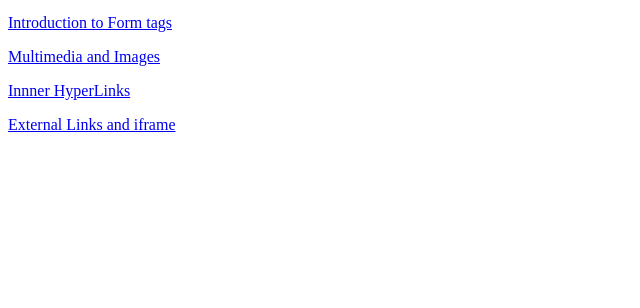
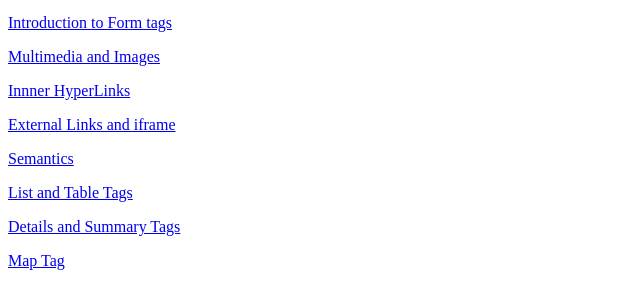
Before and after one commit to Aryan100604/Aryan100604.github.io, a plain HTML site: page HTML/index.html in a window 1280 px wide. Shown: the part 100-408 px from the top of the page, without its empty margins (0-640 px from the left). Drawn offline with Linux system fonts and the light colour scheme.

Commit message:
index file is updated

```diff
--- a/HTML/index.html
+++ b/HTML/index.html
@@ -12,5 +12,9 @@
     <p><a href="index3.html">Multimedia and Images</a></p>
     <p><a href="index4.html">Innner HyperLinks</a></p>
     <p><a href="index5.html">External Links and iframe</a></p>
+    <p><a href="index6.html">Semantics</a></p>
+    <p><a href="index7.html">List and Table Tags</a></p>
+    <p><a href="index8.html">Details and Summary Tags</a></p>
+    <p><a href="index9.html">Map Tag</a></p>
   </body>
 </html>
```
